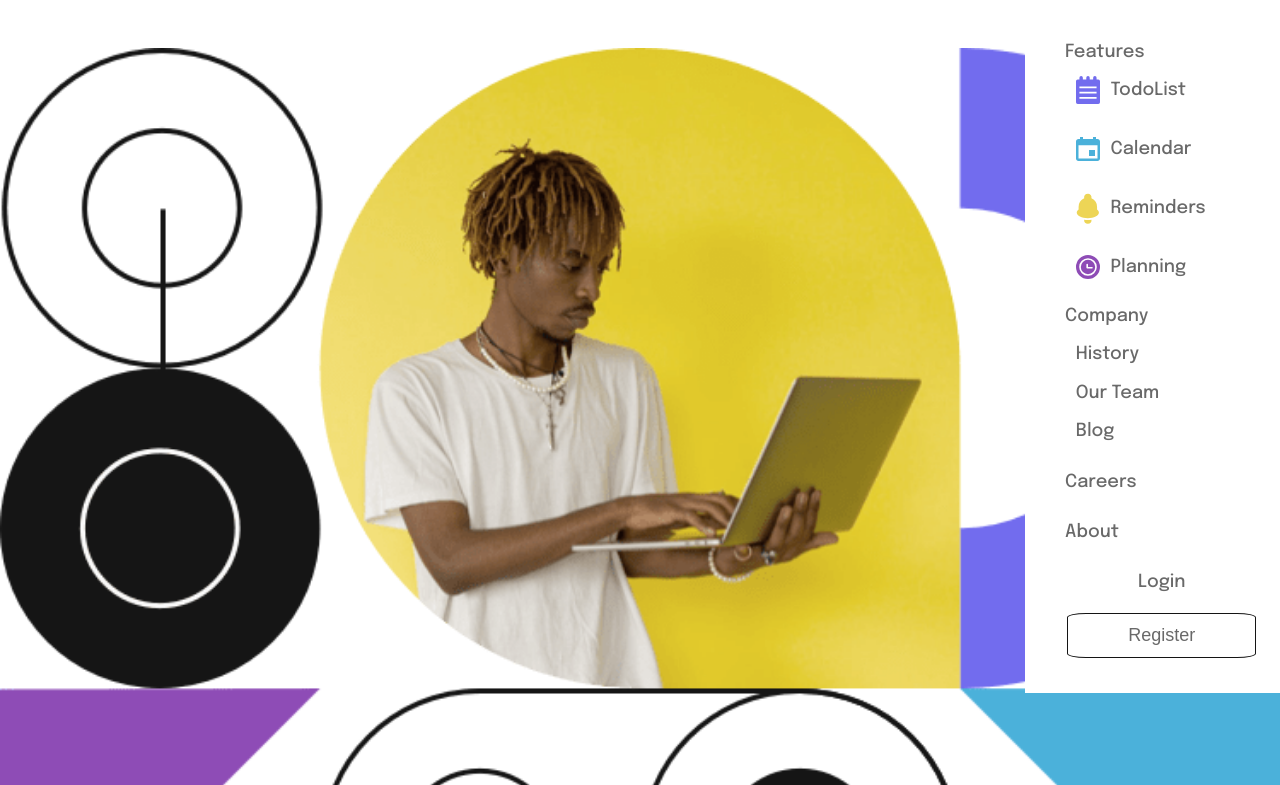
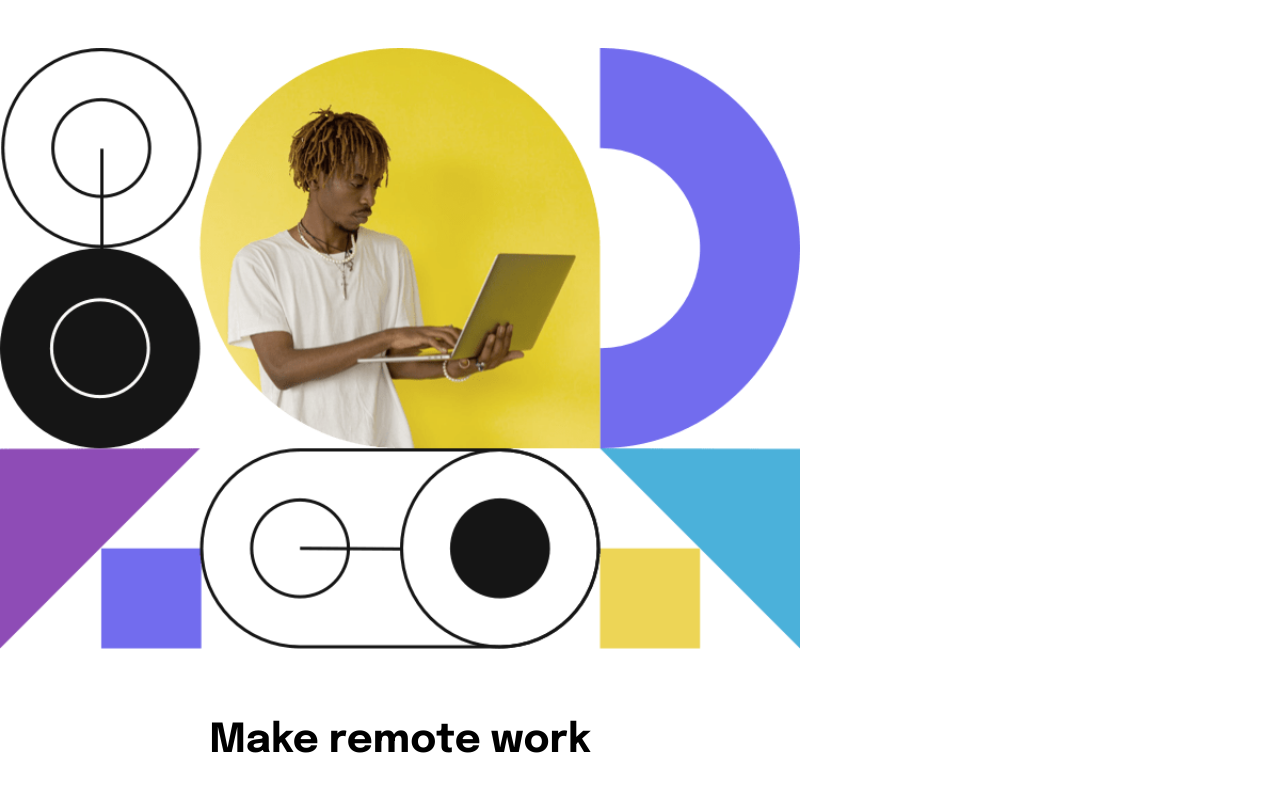
Before and after one commit to thewallandus/landing-page, a plain HTML site: page index.html in a window 1280 px wide. Shown: the part 107-892 px from the top of the page. Drawn offline with Linux system fonts and the light colour scheme.

Commit message:
large size beginning

```diff
--- a/css/style.css
+++ b/css/style.css
@@ -43,6 +43,7 @@
 .hero-section {
   display: flex;
   flex-direction: column;
+  max-width: 800px;
 }
 
 .header-img {
@@ -71,7 +72,7 @@
   background-color: white;
   margin: 0;
   padding: 0;
-  display: flex;
+  display: none;
   width: 255px;
   flex-direction: column;
   position: fixed;
```
